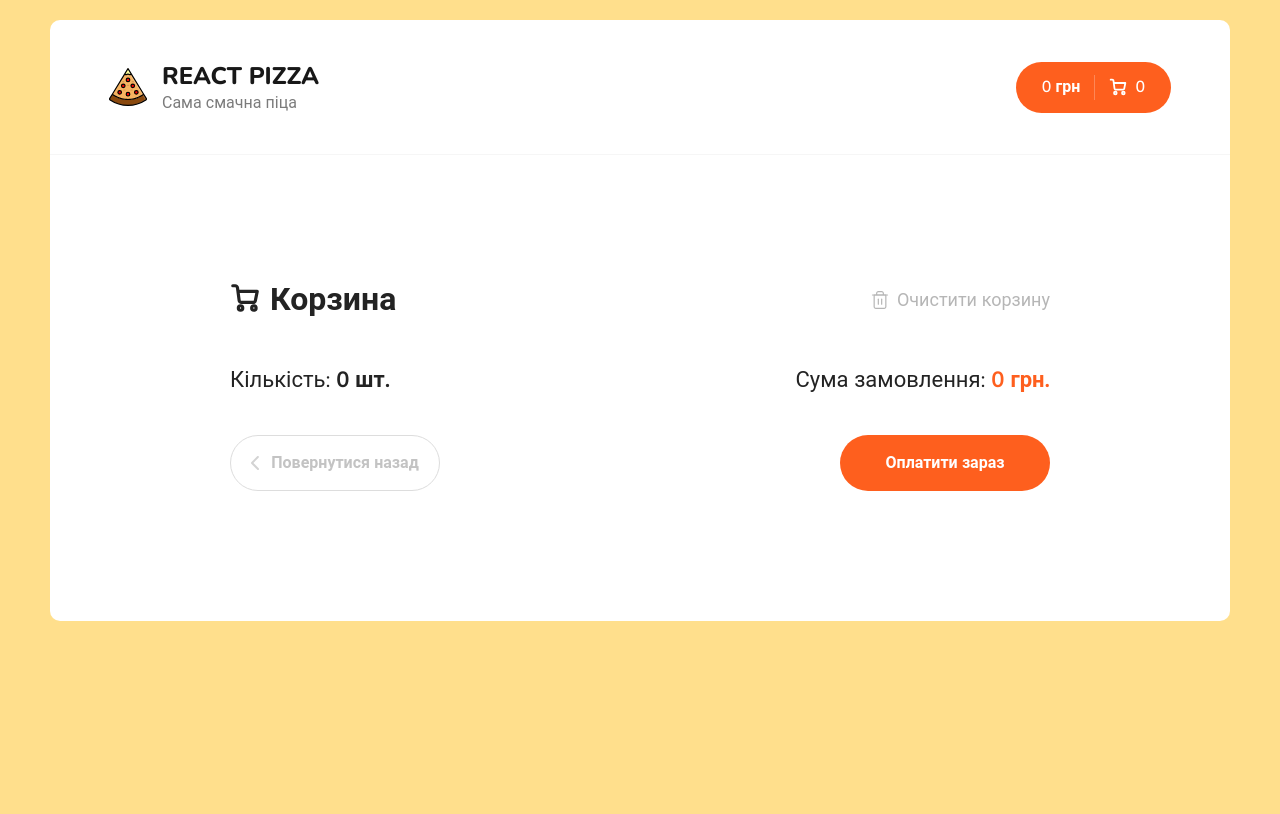
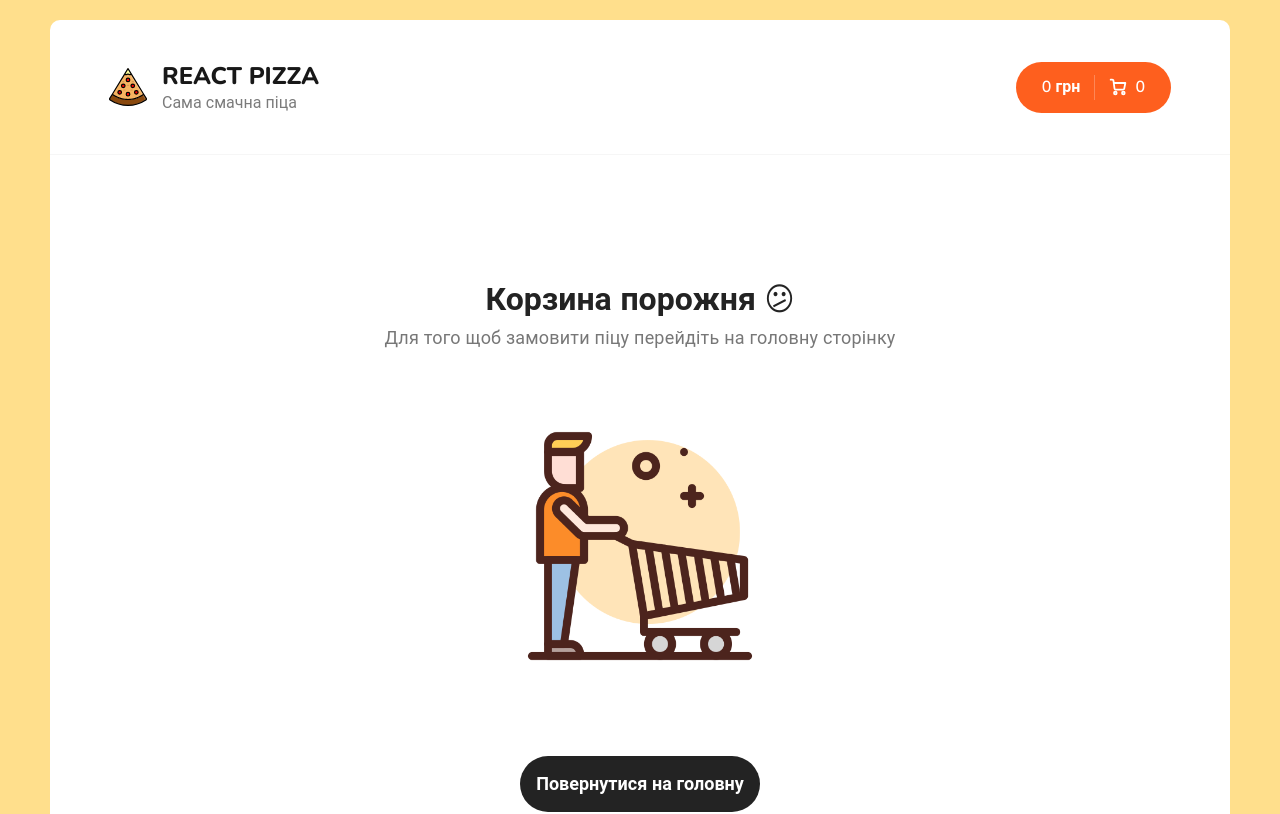
Before and after one commit to bxr5xrk/react-pizza, a React (Create React App) app: page /cart in a window 1280 px wide. Shown: the top 814 px of the page. Built offline with nearby package versions, Linux system fonts and the light colour scheme.

Commit message:
added element if empty cart

```diff
--- /dev/null
+++ b/src/components/CartEmpty.jsx
@@ -0,0 +1,19 @@
+import React from "react";
+import { Link } from "react-router-dom";
+
+const CartEmpty = () => {
+    return (
+        <div className="cart cart--empty">
+            <h2>
+                Корзина порожня <span>😕</span>
+            </h2>
+            <p>Для того щоб замовити піцу перейдіть на головну сторінку</p>
+            <img src="/img/shopping.png" alt="Empty cart" />
+            <Link to="/" className="button button--black">
+                <span>Повернутися на головну</span>
+            </Link>
+        </div>
+    );
+};
+
+export default CartEmpty;
--- a/src/pages/Cart.jsx
+++ b/src/pages/Cart.jsx
@@ -2,6 +2,7 @@ import React from "react";
 import { useDispatch } from "react-redux";
 import { useSelector } from "react-redux";
 import { Link } from "react-router-dom";
+import CartEmpty from "../components/CartEmpty";
 import CartItem from "../components/CartItem";
 import { clearPizzaCart } from "../store/slices/cartSlice";
 
@@ -16,6 +17,10 @@ const Cart = () => {
     return (
         <div className="container container--cart">
             <div className="cart">
+                {!pizzaItems.length ? (
+                    <CartEmpty />
+                ) : (
+                    <>
                         <div className="cart__top">
                             <h2 className="content__title">
                                 <svg
@@ -49,6 +54,7 @@ const Cart = () => {
                                 </svg>
                                 Корзина
                             </h2>
+
                             <div onClick={clearCart} className="cart__clear">
                                 <svg
                                     width="20"
@@ -86,7 +92,6 @@ const Cart = () => {
                                         strokeLinejoin="round"
                                     ></path>
                                 </svg>
-
                                 <span>Очистити корзину</span>
                             </div>
                         </div>
@@ -124,7 +129,6 @@ const Cart = () => {
                                             strokeLinejoin="round"
                                         ></path>
                                     </svg>
-
                                     <span>Повернутися назад</span>
                                 </Link>
                                 <div className="button pay-btn">
@@ -132,6 +136,8 @@ const Cart = () => {
                                 </div>
                             </div>
                         </div>
+                    </>
+                )}
             </div>
         </div>
     );
--- a/src/scss/app.scss
+++ b/src/scss/app.scss
@@ -334,6 +334,7 @@ body {
     h2 {
       font-size: 32px;
       margin-bottom: 10px;
+      font-weight: 700;
     }
 
     p {
@@ -355,8 +356,7 @@ body {
     }
 
     .button--black {
-      padding: 12px 0 14px;
-      width: 230px;
+      padding: 15px;
       margin: 0 auto;
       font-weight: 600;
       font-size: 18px;
```
Also changed, not shown: public/img/empty-cart.png (deleted), public/img/shopping.png (added). Lines whose indentation alone changed are shown as unchanged.
